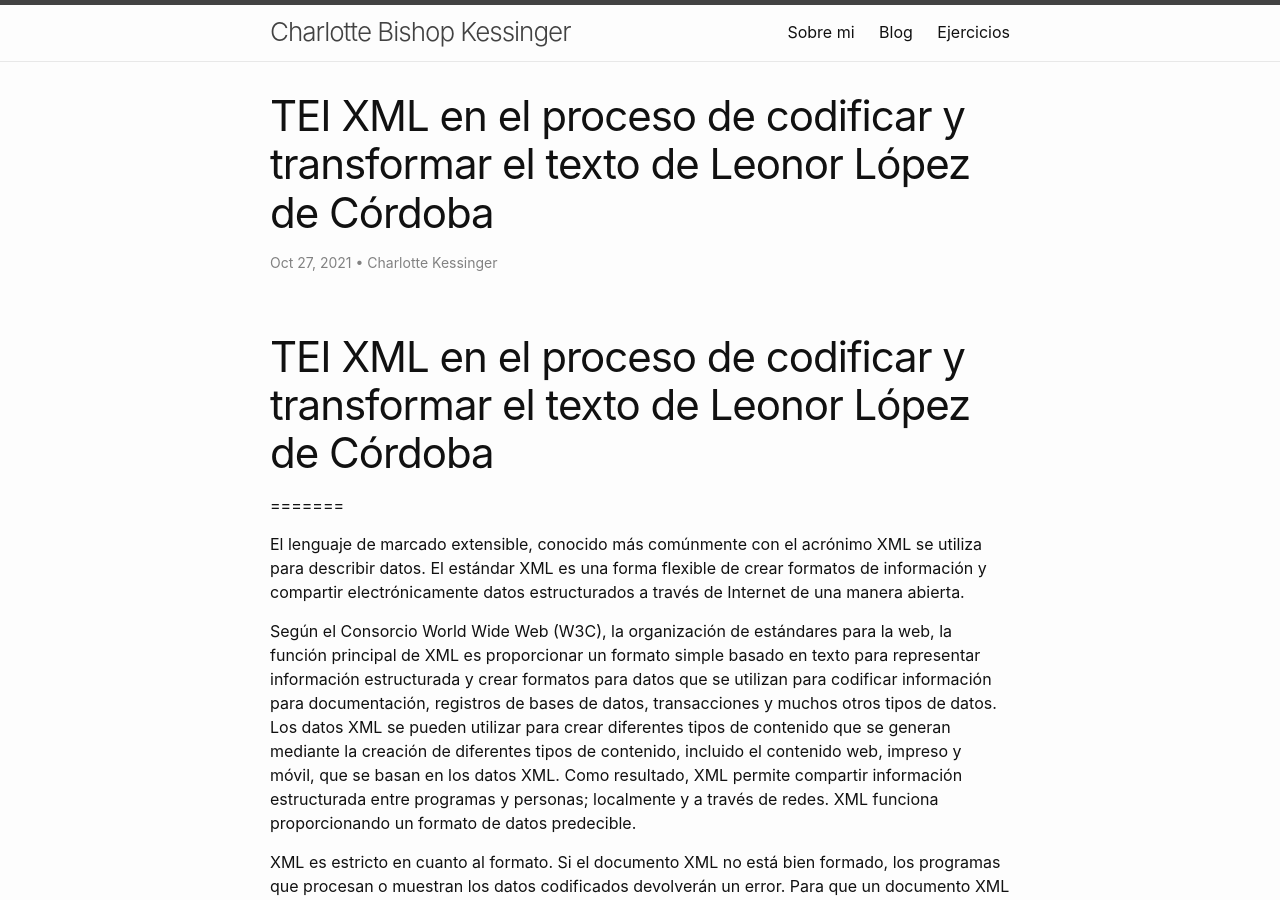
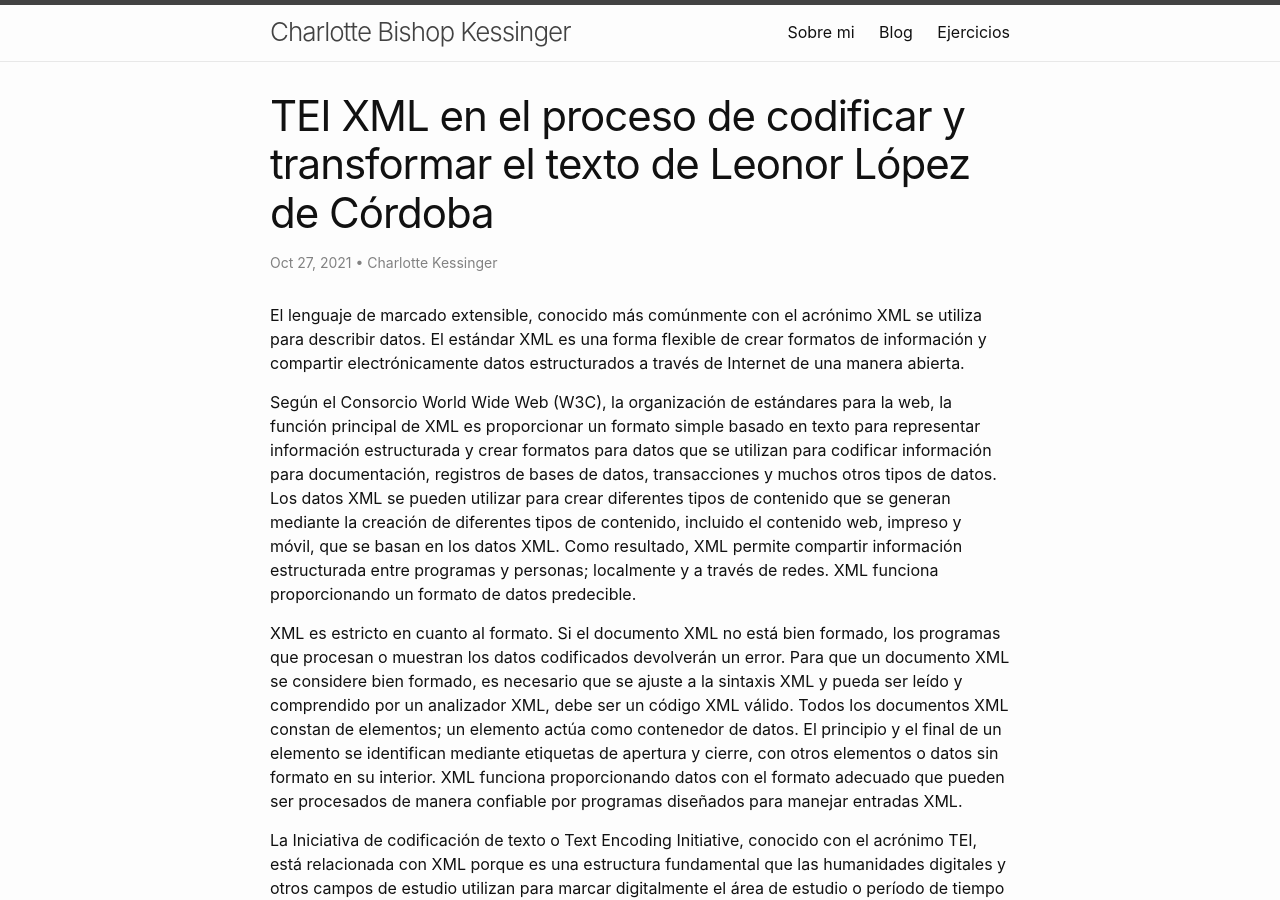
Before and after one commit to charkessinger/charkessinger.github.io, a Jekyll site: the page built from _posts/2021-10-27-ensayo2.md, in a window 1280 px wide and 900 px high. Built offline with Jekyll 4.4.1, drawn with Linux system fonts in a browser that asks for light colours.

Commit message:
Update 2021-10-27-ensayo2.md

```diff
--- a/_posts/2021-10-27-ensayo2.md
+++ b/_posts/2021-10-27-ensayo2.md
@@ -6,10 +6,6 @@ author:
 date: 2021-10-27
 ---
 
-
-# TEI XML en el proceso de codificar y transformar el texto de Leonor López de Córdoba
-
-=======
 
 El lenguaje de marcado extensible, conocido más comúnmente con el acrónimo XML se utiliza para describir datos. El estándar XML es una forma flexible de crear formatos de información y compartir electrónicamente datos estructurados a través de Internet de una manera abierta.
 
```
